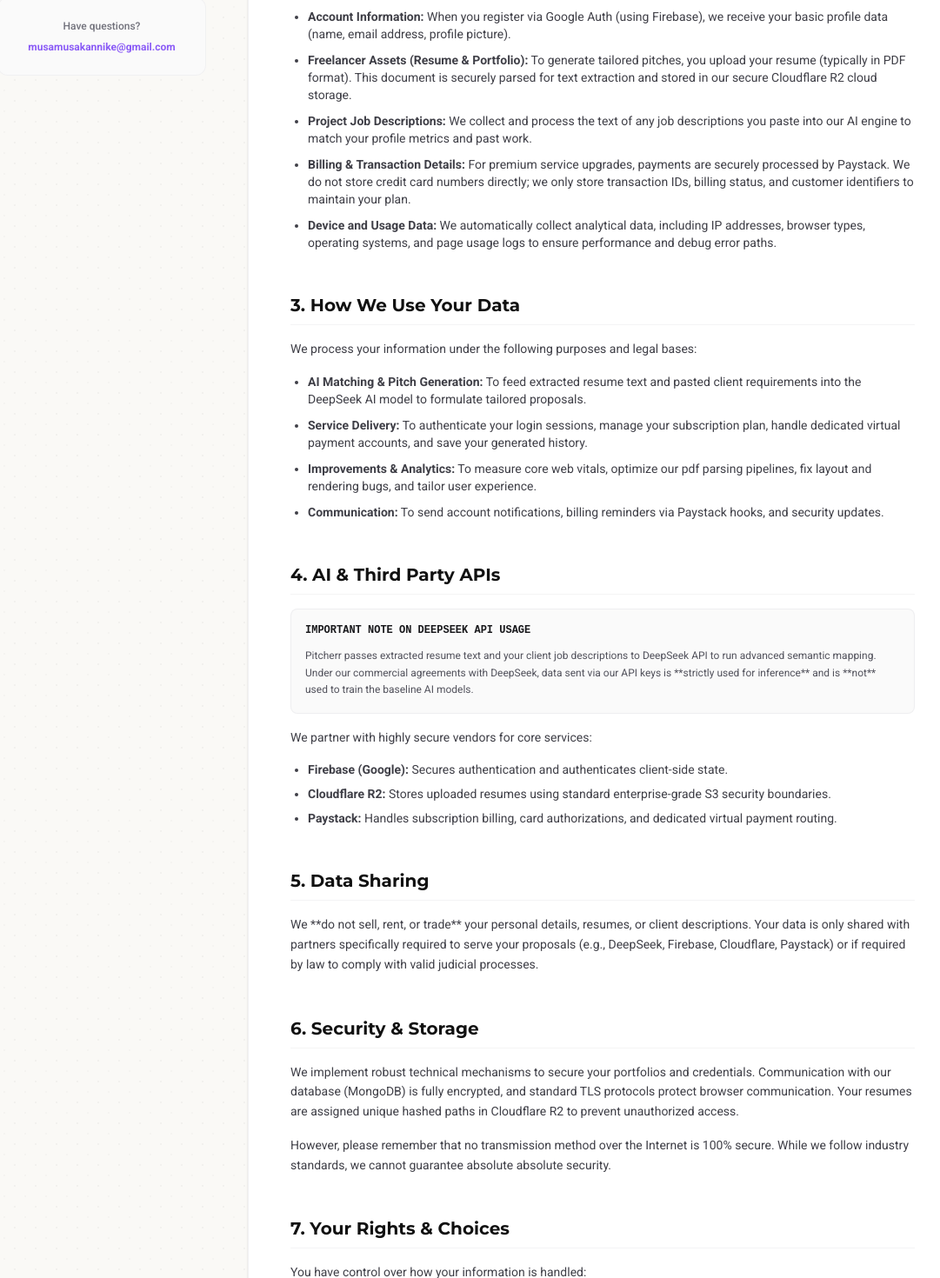
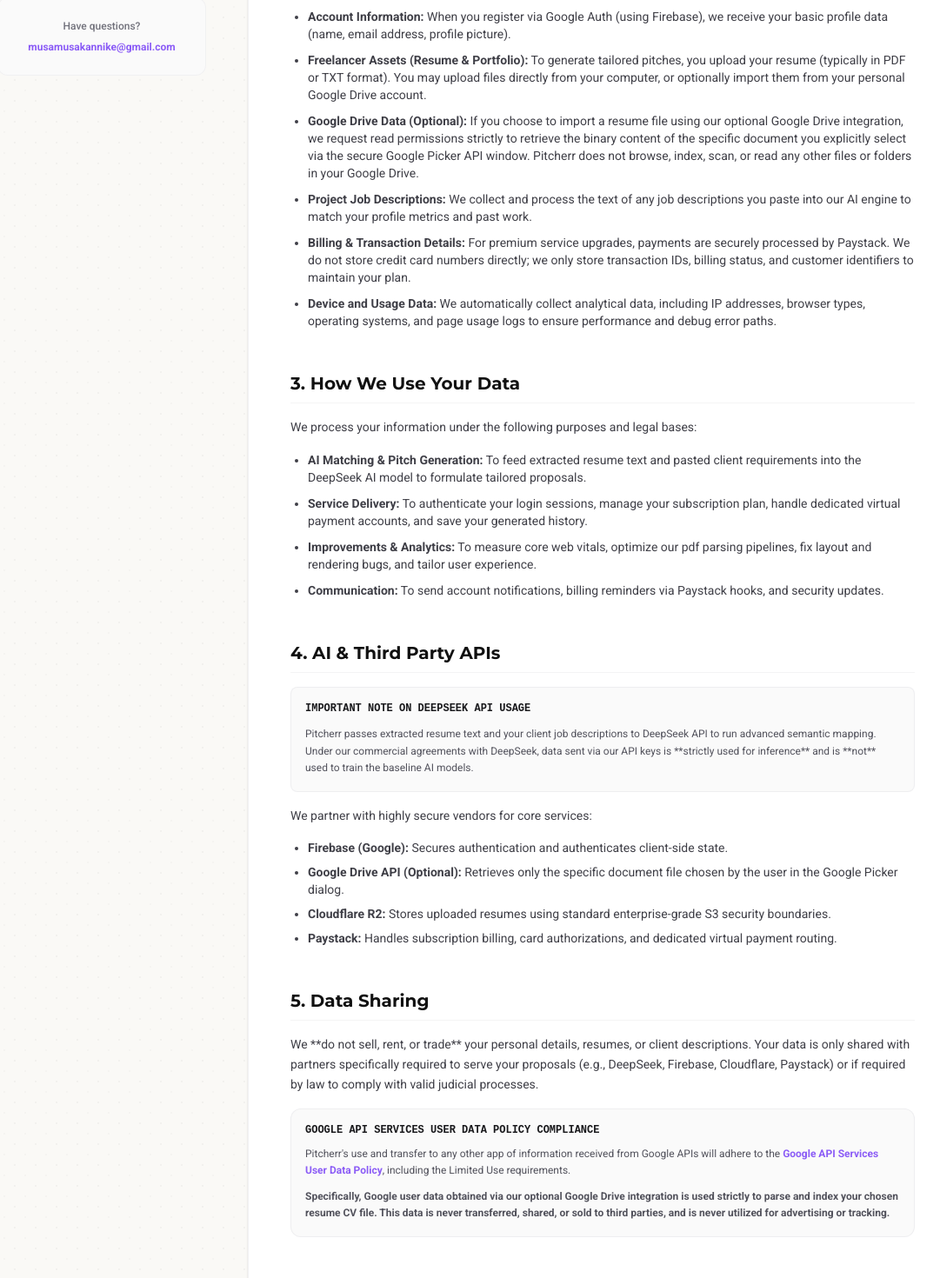
Before and after one commit to musamusakannike/pitcherr, a Next.js app: page /privacy in a window 1280 px wide. Shown: the part 760-2230 px from the top of the page at 87% size, without its empty margins (91-1172 px from the left). Built offline with nearby package versions, Linux system fonts and the light colour scheme; a web font is replaced by a local one.

Commit message:
Added google drive notes to privacy policy

```diff
--- a/src/app/privacy/page.tsx
+++ b/src/app/privacy/page.tsx
@@ -148,7 +148,10 @@
                   <strong>Account Information:</strong> When you register via Google Auth (using Firebase), we receive your basic profile data (name, email address, profile picture).
                 </li>
                 <li>
-                  <strong>Freelancer Assets (Resume & Portfolio):</strong> To generate tailored pitches, you upload your resume (typically in PDF format). This document is securely parsed for text extraction and stored in our secure Cloudflare R2 cloud storage.
+                  <strong>Freelancer Assets (Resume & Portfolio):</strong> To generate tailored pitches, you upload your resume (typically in PDF or TXT format). You may upload files directly from your computer, or optionally import them from your personal Google Drive account.
+                </li>
+                <li>
+                  <strong>Google Drive Data (Optional):</strong> If you choose to import a resume file using our optional Google Drive integration, we request read permissions strictly to retrieve the binary content of the specific document you explicitly select via the secure Google Picker API window. Pitcherr does not browse, index, scan, or read any other files or folders in your Google Drive.
                 </li>
                 <li>
                   <strong>Project Job Descriptions:</strong> We collect and process the text of any job descriptions you paste into our AI engine to match your profile metrics and past work.
@@ -204,6 +207,7 @@
               </p>
               <ul className="list-disc pl-5 space-y-2 text-sm">
                 <li><strong>Firebase (Google):</strong> Secures authentication and authenticates client-side state.</li>
+                <li><strong>Google Drive API (Optional):</strong> Retrieves only the specific document file chosen by the user in the Google Picker dialog.</li>
                 <li><strong>Cloudflare R2:</strong> Stores uploaded resumes using standard enterprise-grade S3 security boundaries.</li>
                 <li><strong>Paystack:</strong> Handles subscription billing, card authorizations, and dedicated virtual payment routing.</li>
               </ul>
@@ -217,6 +221,17 @@
               <p className="text-sm leading-relaxed">
                 We **do not sell, rent, or trade** your personal details, resumes, or client descriptions. Your data is only shared with partners specifically required to serve your proposals (e.g., DeepSeek, Firebase, Cloudflare, Paystack) or if required by law to comply with valid judicial processes.
               </p>
+              <div className="p-4 bg-zinc-50 border border-zinc-200/50 rounded-xl space-y-2.5">
+                <h4 className="text-xs font-mono text-zinc-900 font-bold uppercase">
+                  Google API Services User Data Policy Compliance
+                </h4>
+                <p className="text-xs text-zinc-600 leading-relaxed">
+                  Pitcherr's use and transfer to any other app of information received from Google APIs will adhere to the <a href="https://developers.google.com/terms/api-services-user-data-policy" target="_blank" rel="noopener noreferrer" className="text-secondary hover:underline font-bold">Google API Services User Data Policy</a>, including the Limited Use requirements.
+                </p>
+                <p className="text-xs text-zinc-600 leading-relaxed font-bold">
+                  Specifically, Google user data obtained via our optional Google Drive integration is used strictly to parse and index your chosen resume CV file. This data is never transferred, shared, or sold to third parties, and is never utilized for advertising or tracking.
+                </p>
+              </div>
             </section>
 
             {/* Section: Security */}
```
